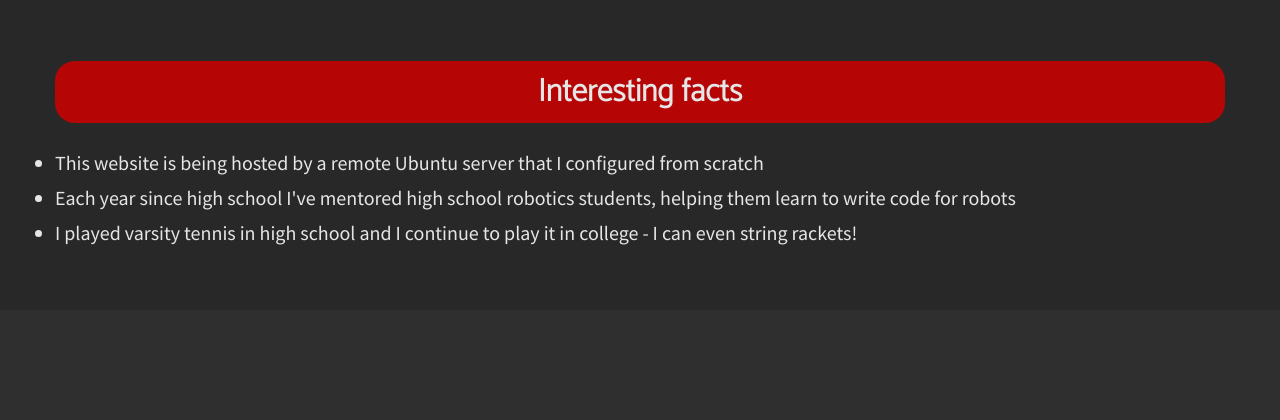
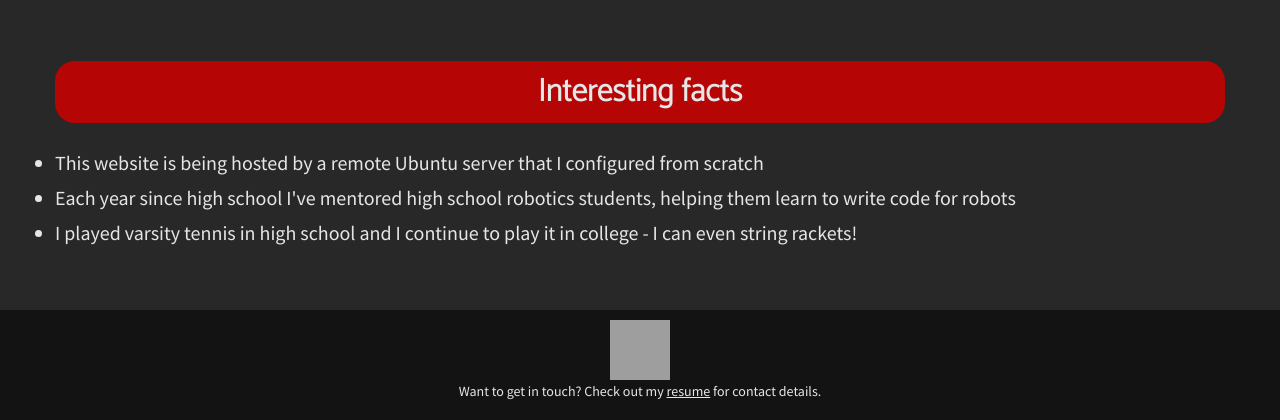
Before and after one commit to JoelRummel/joelrummel.net, a PHP site: page /index.php in a window 1280 px wide. Shown: the part 1892-2312 px from the top of the page. Before the commit the page ends 2137 px from the top, so only its background shows below. Run offline with PHP 8.4, Linux system fonts and the light colour scheme; grey boxes are pictures that could not be loaded.

Commit message:
Added a real footer

```diff
--- a/footer.php
+++ b/footer.php
@@ -1,3 +1,10 @@
+</div>
+
+<div id="Footer">
+	<a href="linkedin.com/in/joel-rummel-985277172">
+		<img src="https://www.iconfinder.com/data/icons/popular-social-media-flat/48/Popular_Social_Media-22-512.png" />
+	</a>
+	<p>Want to get in touch? Check out my <a href="JoelRummelResumeFall2020.pdf">resume</a> for contact details.</p>
 </div>
 </body>
 
--- a/style.css
+++ b/style.css
@@ -155,9 +155,6 @@ ul {
 ul ul {
 	margin-bottom: 00px;
 }
-#LandingHeader {
-
-}
 #FourSquares {
 	display: flex;
 	flex-wrap: wrap;
@@ -243,3 +240,23 @@ vertical-align:middle; text-align:center
 	margin: 10px auto;
 	align-self: center;
 }
+#Footer {
+	background-color: #131313;
+	height: 110px;
+	width: 100%;
+	display: flex;
+	flex-direction: column;
+	align-items: center;
+	justify-content: center;
+	margin-top: 40px;
+}
+#Footer p {
+	margin: 0px;
+	font-size: 14px;
+	text-align: center;
+}
+#Footer a img {
+	width: 60px;
+	height: 60px;
+	margin-bottom: -10px;
+}
```
